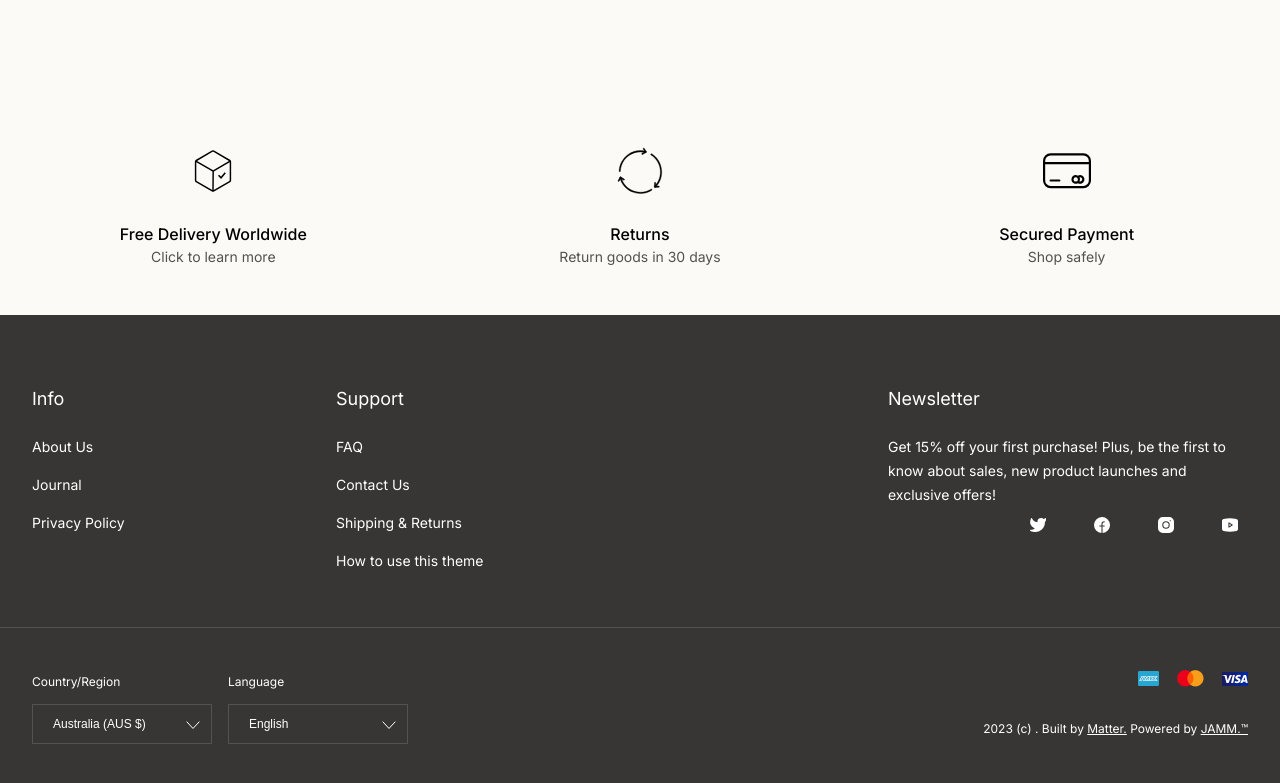
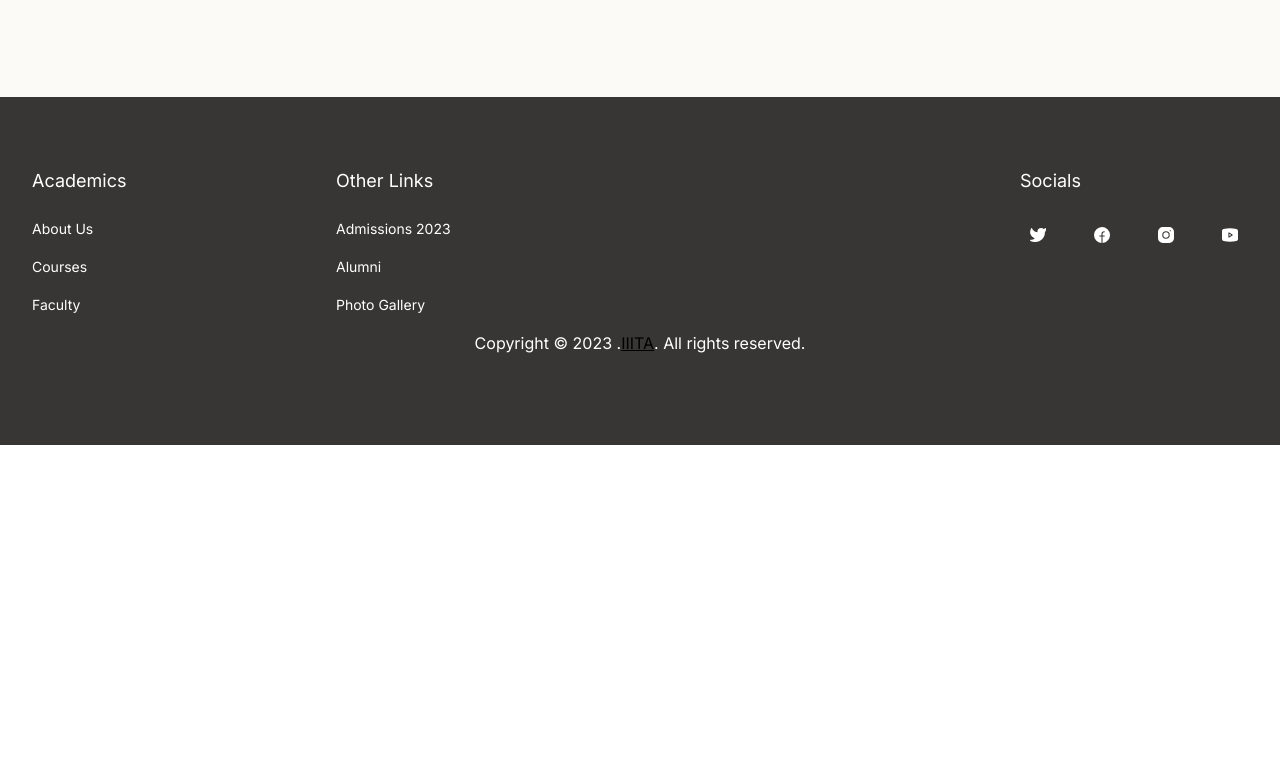
Before and after one commit to shlesh/DOMS, a Gatsby site: page / in a window 1280 px wide. Shown: the part 3454-4237 px from the top of the page. After the commit the page ends 3899 px from the top, so only its background shows below. Built offline with nearby package versions, Linux system fonts and the light colour scheme; Gatsby itself is replaced by a stand-in of ours; a web font is replaced by a local one.

Commit message:
Footer and index page changes

```diff
--- a/src/components/Footer/Footer.js
+++ b/src/components/Footer/Footer.js
@@ -69,23 +69,10 @@ const Footer = (prop) => {
             })}
             <div className={styles.newsLetter}>
               <div className={styles.newsLetterContent}>
-                <span className={styles.linkTitle}>Newsletter</span>
-                <p className={styles.promoMessage}>
-                  Get 15% off your first purchase! Plus, be the first to know
-                  about sales, new product launches and exclusive offers!
-                </p>
-                {/* <form
-                  className={styles.newsLetterForm}
-                  onSubmit={(e) => subscribeHandler(e)}
-                >
-                  <FormInputField
-                    icon={'arrow'}
-                    id={'newsLetterInput'}
-                    value={email}
-                    placeholder={'Email'}
-                    handleChange={(_, e) => setEmail(e)}
-                  />
-                </form> */}
+                <span className={styles.linkTitle}>Socials</span>
+                {/* <p className={styles.promoMessage}>
+                  Our various social handles!
+                </p> */}
                 <div className={styles.socialContainer}>
                   {Config.social.youtube && (
                     <div
@@ -130,56 +117,33 @@ const Footer = (prop) => {
               </div>
             </div>
           </div>
+          <div style={{justifyContent:"center"}}><span style={{color:"#fff",display:"flex", justifyContent:"center"}}>
+                Copyright © {new Date().getFullYear()} . {' '}
+                <Button target={true} href="https://iiita.ac.in/">
+                  IIITA
+                </Button>. All rights reserved.
+              </span></div>
+
         </div>
       </Container>
-      <div className={styles.contentBottomContainer}>
+      {/* <div className={styles.contentBottomContainer}>
         <Container size={'large'} spacing={'min'}>
           <div className={styles.contentBottom}>
-            <div className={styles.settings}>
-              <Dropdown
-                label={'Country/Region'}
-                optionList={Config.currencyList}
-              />
-              <Dropdown label={'Language'} optionList={Config.languageList} />
-            </div>
             <div className={styles.copyrightContainer}>
-              <div className={styles.creditCardContainer}>
-                {Config.paymentOptions.amex && (
-                  <img
-                    className={styles.amexSize}
-                    src={'/amex.png'}
-                    alt={'amex'}
-                  ></img>
-                )}
-                {Config.paymentOptions.mastercard && (
-                  <img
-                    className={styles.masterSize}
-                    src={'/master.png'}
-                    alt={'mastercard'}
-                  ></img>
-                )}
-                {Config.paymentOptions.visa && (
-                  <img
-                    className={styles.visaSize}
-                    src={'/visa.png'}
-                    alt={'visa'}
-                  ></img>
-                )}
-              </div>
               <span>
-                {new Date().getFullYear()} (c) . Built by{' '}
-                <Button target={true} href="https://www.matterdesign.com.au/">
-                  Matter.
+                Copyright © {new Date().getFullYear()} .
+                <Button target={true} href="https://iiita.ac.in/">
+                  IIITA
                 </Button>{' '}
                 Powered by{' '}
-                <Button target={true} href="https://jamm.matter.design/">
-                  JAMM.™
+                <Button target={true} href="">
+                  Gatsby & React
                 </Button>
               </span>
             </div>
           </div>
         </Container>
-      </div>
+      </div> */}
     </div>
   );
 };
--- a/src/config.json
+++ b/src/config.json
@@ -24,39 +24,35 @@
   },
   "footerLinks": [
     {
-      "subTitle": "Info",
+      "subTitle": "Academics",
       "links": [
         {
           "text": "About Us",
           "link": "/about"
         },
         {
-          "text": "Journal",
-          "link": "/blog"
+          "text": "Courses",
+          "link": "/course"
         },
         {
-          "text": "Privacy Policy",
-          "link": "/support#policy"
+          "text": "Faculty",
+          "link": "/faculty"
         }
       ]
     },
     {
-      "subTitle": "Support",
+      "subTitle": "Other Links",
       "links": [
         {
-          "text": "FAQ",
-          "link": "/faq"
+          "text": "Admissions 2023",
+          "link": "/admissions"
         },
         {
-          "text": "Contact Us",
-          "link": "/support#contact"
-        },
-        {
-          "text": "Shipping & Returns",
+          "text": "Alumni",
           "link": "/support#returns"
         },
         {
-          "text": "How to use this theme",
+          "text": "Photo Gallery",
           "link": "/how-to-use"
         }
       ]
--- a/src/pages/index.js
+++ b/src/pages/index.js
@@ -1,6 +1,6 @@
 import * as React from 'react';
 
-import AttributeGrid from '../components/AttributeGrid';
+// import AttributeGrid from '../components/AttributeGrid';
 import Container from '../components/Container';
 import Hero from '../components/Hero';
 // import BlogPreviewGrid from '../components/BlogPreviewGrid';
@@ -127,7 +127,7 @@ const IndexPage = () => {
           ctaStyle={styles.ctaCustomButton}
         />
       </div> */}
-      <AttributeGrid />
+      {/* <AttributeGrid /> */}
     </Layout>
   );
 };
```
Also changed, not shown: src/pages/course.js (+4 -65 lines).
